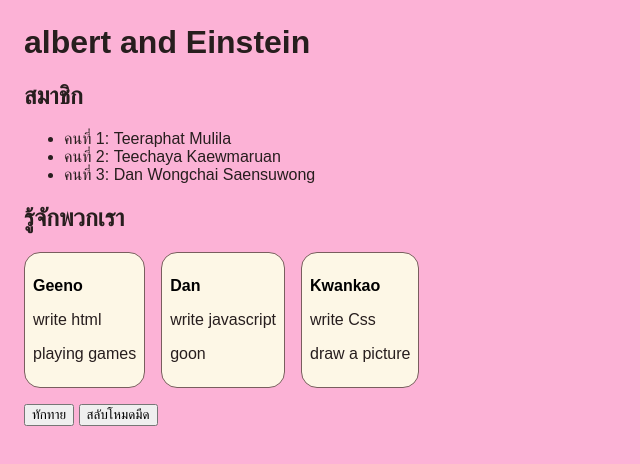
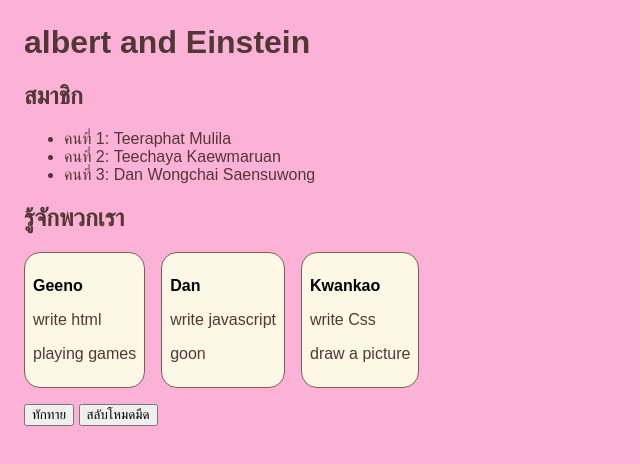
Before and after one commit to teeraphat-mulila/team-14, a plain HTML site: page index.html in a window 1280 px wide. Shown: the whole page, without its empty margins (0-640 px from the left). Drawn offline with Linux system fonts and the light colour scheme.

Commit message:
เปลี่ยนสีตัวอักษรใน css

```diff
--- a/style.css
+++ b/style.css
@@ -6,7 +6,7 @@ body {
   margin: 24px;
   /* งาน 1: เปลี่ยนสีพื้นหลังและสีตัวอักษรของหน้าเว็บ */
   background-color: rgb(252, 178, 214);
-  color: rgb(39, 30, 30);
+  color: rgb(82, 55, 55);
 }
 
 /* กล่องที่ครอบการ์ดทั้งหมด จัดเรียงเป็นแนวนอน */
```
